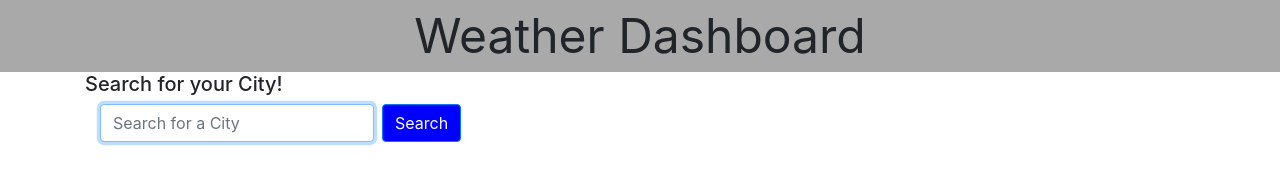
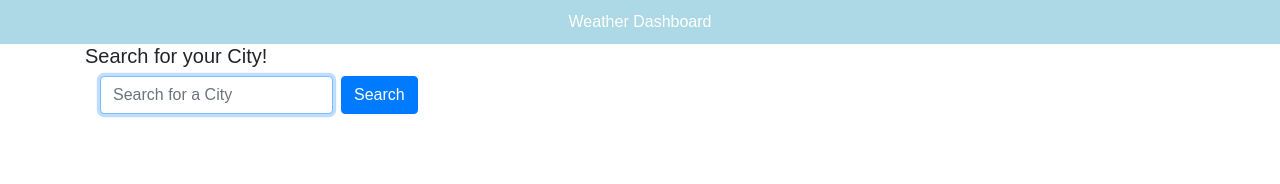
Before and after one commit to aneary91/6-Weather-Dashboard, a website: page index.html in a window 1280 px wide. Drawn offline with nearby package versions, Linux system fonts and the light colour scheme.

Commit message:
adding styles to the style.css

```diff
--- a/style.css
+++ b/style.css
@@ -1,10 +1,11 @@
+body {
+    font-family: 'Noto Sans HK', sans-serif;
+}
 
-#topBar {
-    background-color: darkgrey;
-    font-size: xxx-large;
+header {
     text-align: center;
+    background-color: lightblue;
+    padding-top: 10px;
+    padding-bottom: 10px;
+    color: white;
 }
-#goButton {
-    background-color:blue;
-
-}
```
